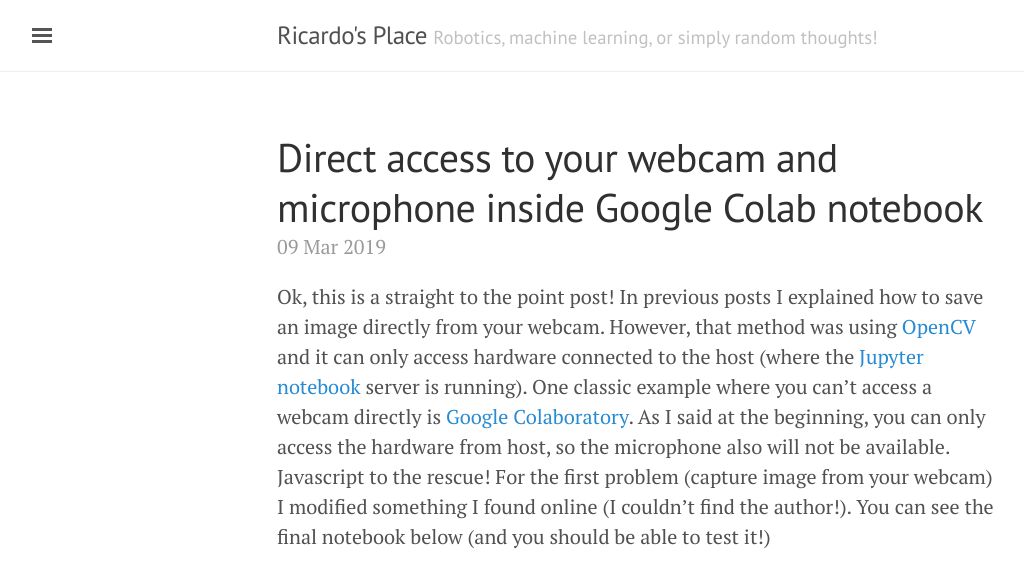
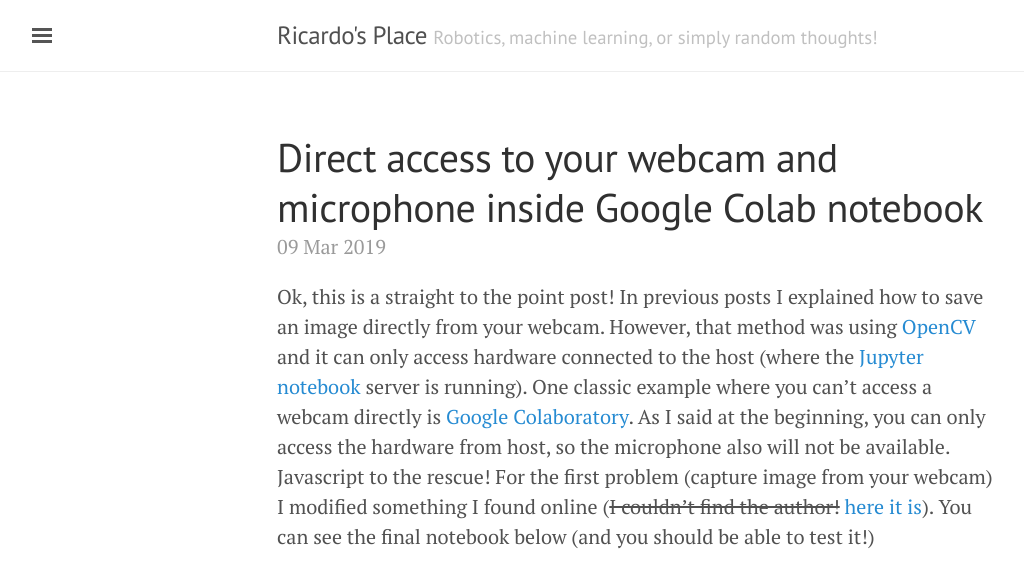
Before and after one commit to ricardodeazambuja/ricardodeazambuja.github.io, a Jekyll site: the page built from _posts/2019-03-09-audio_and_video_google_colab.md, in a window 1280 px wide and 900 px high, cut to the strip 0-568 px from the top of the window. Shown: the whole strip, without its empty margins (3-1027 px from the left). Built offline with Jekyll 4.4.1, drawn with Linux system fonts in a browser that asks for light colours; comment, search, counter and statistics services are not loaded.

Commit message:
added link to the base code I used for the image capturing stuff

```diff
--- a/_posts/2019-03-09-audio_and_video_google_colab.md
+++ b/_posts/2019-03-09-audio_and_video_google_colab.md
@@ -9,7 +9,7 @@
 
 Ok, this is a straight to the point post! In previous posts I explained how to save an image directly from your webcam. However, that method was using [OpenCV](https://opencv.org/) and it can only access hardware connected to the host (where the [Jupyter notebook](https://jupyter.org/) server is running). One classic example where you can't access a webcam directly is [Google Colaboratory](https://colab.research.google.com/). As I said at the beginning, you can only access the hardware from host, so the microphone also will not be available. Javascript to the rescue!
 <!--more-->
-For the first problem (capture image from your webcam) I modified something I found online (I couldn't find the author!). You can see the final notebook below (and you should be able to test it!)
+For the first problem (capture image from your webcam) I modified something I found online (~~I couldn't find the author!~~ [here it is](https://colab.research.google.com/notebooks/snippets/advanced_outputs.ipynb#scrollTo=2viqYx97hPMi)). You can see the final notebook below (and you should be able to test it!)
 
 <script src="https://gist.github.com/ricardodeazambuja/058f4c242fe67ec2d86ca2596b0905ad.js"></script>
 
```
